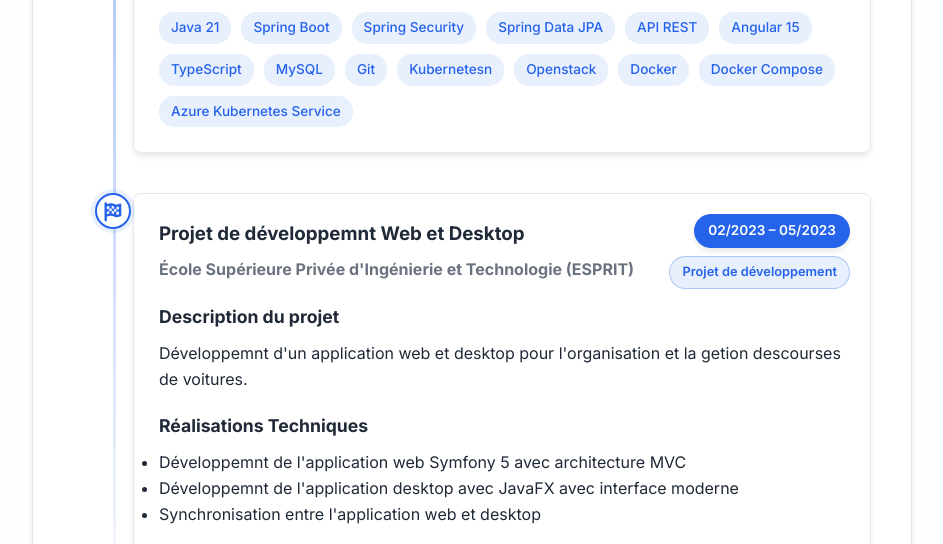
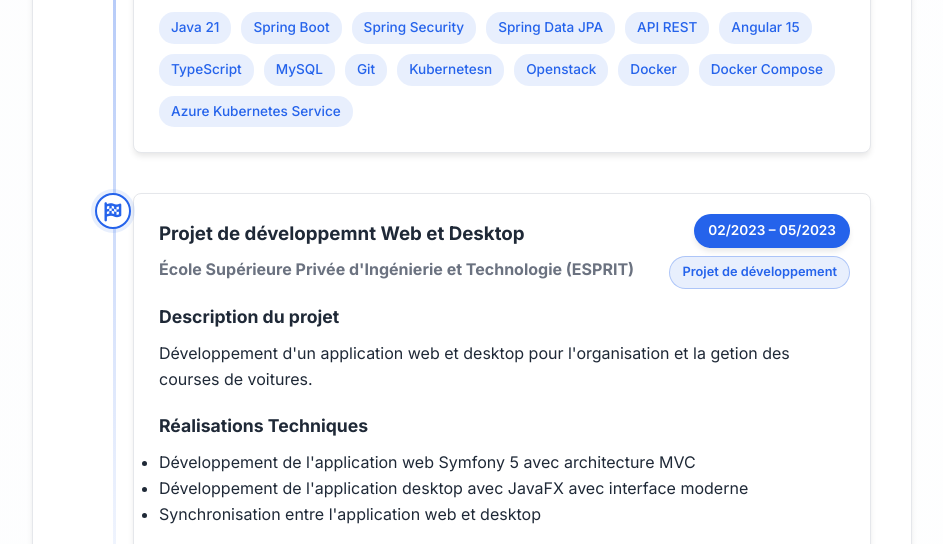
Before and after one commit to AsmaChoueibi/Portfolio, a plain HTML site: page index.html in a window 1280 px wide. Shown: the part 9568-10112 px from the top of the page, without its empty margins (308-1251 px from the left). Drawn offline with nearby package versions, Linux system fonts and the light colour scheme.

Commit message:
Commit Completed portfolio

```diff
--- a/index.html
+++ b/index.html
@@ -630,7 +630,7 @@ réel sur Splunk</li>
                     <h4 data-i18n="projects.project3.subtitle">École Supérieure Privée d'Ingénierie et Technologie (ESPRIT)</h4>
 
                     <h5 data-i18n="projects.description"><span><i class="fa-solid fa-file-lines"></i></span> Description du projet</h5>
-                    <p data-i18n="projects.project3.description">Développemnt d'un application web et desktop pour l'organisation et la getion descourses de voitures.</p>
+                    <p data-i18n="projects.project3.description">Développement d'un application web et desktop pour l'organisation et la getion des courses de voitures.</p>
 
                     <h5 data-i18n="projects.achievements"><span><i class="fa-solid fa-trophy"></i></span> Réalisations Techniques</h5>
                     <ul>
--- a/script.js
+++ b/script.js
@@ -93,7 +93,7 @@ const translations = {
 
         // Degree 3
         "education.degree3.title": "Baccalaureate in Experimental Sciences",
-        "education.degree3.school": "Lycée Bardo",
+        "education.degree3.school": "Bardo High School",
         "education.degree3.details": "Honors: Good | GPA: 14.55",
 
         // Skills Section
@@ -168,7 +168,7 @@ const translations = {
         "campus.aiesec.year2.task2": "Integration and follow-up of members.",
         "campus.aiesec.year2.task3": "Implementation of mentoring programs for talent development.",
         "campus.aiesec.year1.title": "2021-2022: Business Development & Sponsoring Department",
-        "campus.aiesec.year1.role": "Member - Partnership Officer",
+        "campus.aiesec.year1.role": "Member - Business Development and Sales",
         "campus.aiesec.year1.task1": "Market research to identify potential partner companies.",
         "campus.aiesec.year1.task2": "Telephone contact with companies.",
         "campus.aiesec.year1.task3": "Organization of partnership meetings and presentation of AIESEC benefits.",
@@ -334,7 +334,7 @@ const translations = {
         "projects.project2.achievement1": "Infrastructure Cloud privée avec les services d'Openstack (Horizon, Magnum, Heat, Neutron...).",
         "projects.project2.achievement2": "Développement d'API REST coté backend avec Spring Boot.",
         "projects.project2.achievement3": "Test des API REST avec Postaman.",
-        "projects.project2.achievement4": "Développemnt des interfaces utilisateurs avec Angular et integration avec le backend.",
+        "projects.project2.achievement4": "Développement des interfaces utilisateurs avec Angular et integration avec le backend.",
         "projects.project2.achievement5": "Gestion des versions et collaboration avec Git.",
         "projects.project2.achievement6": "Conteneurisation de l'application avec Docker et Docker compose.",
         "projects.project2.achievement7": "Déploiement de l'application multi-conteneurs sur le cluster Kubernetes (Openstack) et sur Azure Kubernetes Service (AKS).",
@@ -342,9 +342,9 @@ const translations = {
         // Project 3
         "projects.project3.title": "Projet de développemnt Web et Desktop",
         "projects.project3.subtitle": "École Supérieure Privée d'Ingénierie et Technologie (ESPRIT)",
-        "projects.project3.description": "Développemnt d'un application web et desktop pour l'organisation et la getion descourses de voitures.",
-        "projects.project3.achievement1": "Développemnt de l'application web Symfony 5 avec architecture MVC",
-        "projects.project3.achievement2": "Développemnt de l'application desktop avec JavaFX avec interface moderne",
+        "projects.project3.description": "Développement d'un application web et desktop pour l'organisation et la getion des courses de voitures.",
+        "projects.project3.achievement1": "Développement de l'application web Symfony 5 avec architecture MVC",
+        "projects.project3.achievement2": "Développement de l'application desktop avec JavaFX avec interface moderne",
         "projects.project3.achievement3": "Synchronisation entre l'application web et desktop",
 
         // Campus Involvement Section
```
